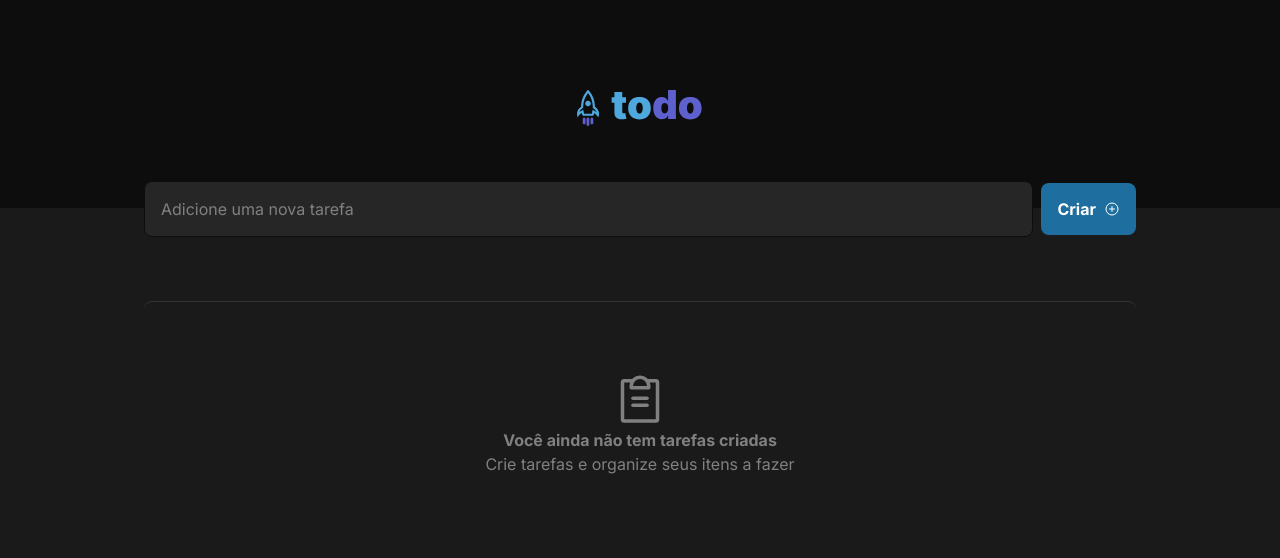
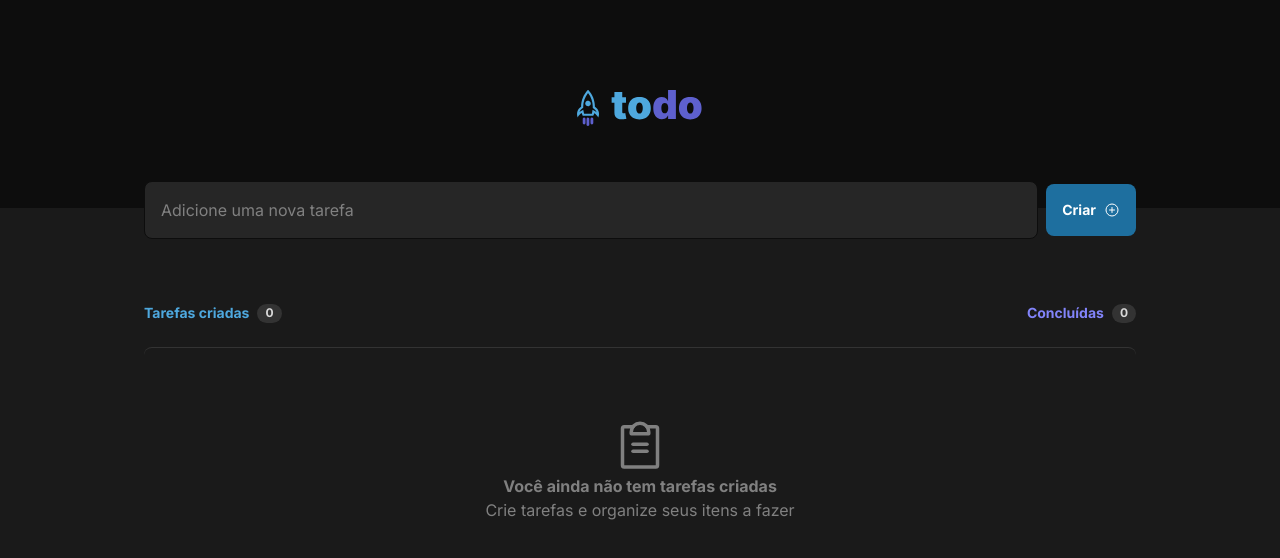
Before and after one commit to Jefferson08/ignite-desafio-1, a React (Vite) app: page / in a window 1280 px wide. Shown: the top 558 px of the page. Built offline with nearby package versions, Linux system fonts and the light colour scheme.

Commit message:
Salva as tarefas no local storage

```diff
--- a/src/App.tsx
+++ b/src/App.tsx
@@ -2,7 +2,7 @@ import {TaskForm} from "./components/TaskForm";
 import {Header} from "./components/Header";
 import {Task} from "./components/Task.tsx";
 import { v4 as uuidv4 } from 'uuid';
-import {useState} from "react";
+import {useEffect, useState} from "react";
 import {Empty} from "./components/Empty.tsx";
 
 export interface TaskProps {
@@ -12,7 +12,14 @@ export interface TaskProps {
 }
 
 function App() {
-    const [tasks, setTasks] = useState<TaskProps[]>([])
+    const [tasks, setTasks] = useState<TaskProps[]>(() => {
+        const storedTasks = localStorage.getItem("tasks");
+        return storedTasks ? JSON.parse(storedTasks) : [];
+    });
+
+    useEffect(() => {
+        localStorage.setItem("tasks", JSON.stringify(tasks));
+    }, [tasks]);
 
     const handleAddTask = (text: string) => {
         const newTask: TaskProps = {
@@ -21,7 +28,7 @@ function App() {
             done: false,
         }
 
-        setTasks([...tasks, newTask])
+        setTasks(prevTasks => [...prevTasks, newTask]);
     }
 
     const handleToggleTask = (id: string) => {
@@ -46,6 +53,13 @@ function App() {
         }
     }
 
+    const completedTasksCount = tasks.reduce((acc, task) => {
+      if (task.done) {
+        acc++;
+      }
+      return acc;
+    }, 0);
+
     return (
       <>
           <Header/>
@@ -56,6 +70,19 @@ function App() {
               </div>
 
               <div className="container">
+
+                  <div className="flex justify-between mb-6">
+                      <aside className="flex items-center gap-2">
+                          <p className="text-sm text-blue font-bold">Tarefas criadas</p>
+                          <p className="flex items-center bg-gray-400 text-xs text-gray-200 font-bold px-2 rounded-full h-[19px]">{tasks.length}</p>
+                      </aside>
+
+                      <aside className="flex items-center gap-2">
+                          <p className="text-sm text-purple font-bold">Concluídas</p>
+                          <p className="flex items-center bg-gray-400 text-xs text-gray-200 font-bold px-2 rounded-full h-[19px]">{completedTasksCount}</p>
+                      </aside>
+                  </div>
+
                   <div className="taks-container flex flex-col gap-3">
                       {tasks.map(task => (
                           <Task
--- a/tailwind.config.js
+++ b/tailwind.config.js
@@ -23,9 +23,6 @@ export default {
       'purple-dark': '#5E60CE',
       'danger': '#E25858'
     },
-    fontSize: {
-      base: ['1rem', '1.375rem']
-    },
     extend: {
       colors: {
         gray: {
```
